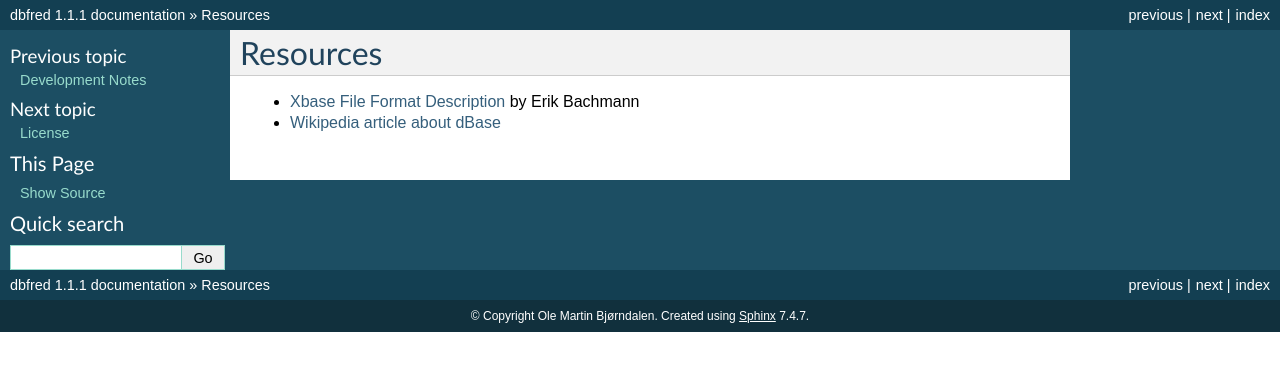
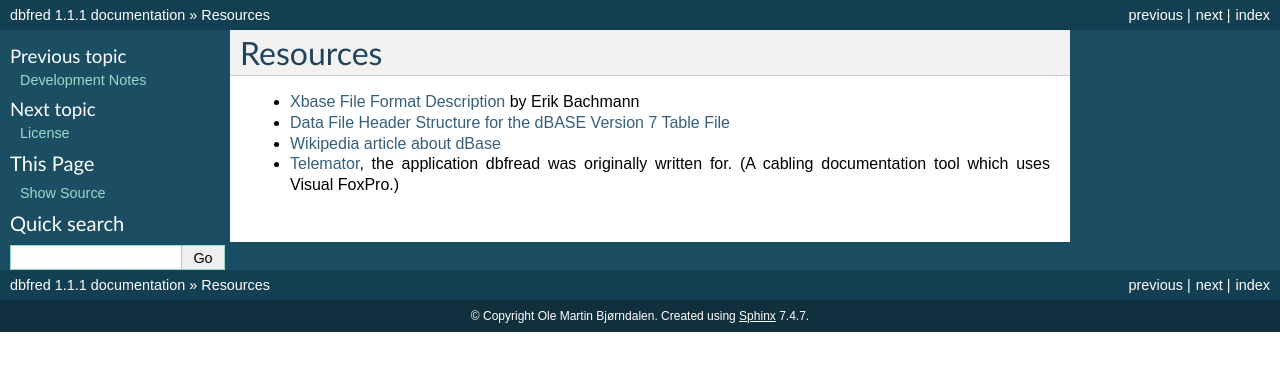
Before and after one commit to olemb/dbfread, a Sphinx documentation site: the page built from docs/resources.rst, in a window 1280 px wide. Shown: the top 371 px of the page. Built offline with Sphinx 7.4.7, drawn with Linux system fonts in a browser that asks for light colours.

Commit message:
Updated resources.

```diff
--- a/docs/resources.rst
+++ b/docs/resources.rst
@@ -4,4 +4,11 @@ Resources
 * `Xbase File Format Description
   <http://www.clicketyclick.dk/databases/xbase/format/index.html>`_ by Erik Bachmann
 
+* `Data File Header Structure for the dBASE Version 7 Table File
+  <http://www.dbase.com/Knowledgebase/INT/db7_file_fmt.htm>`_
+
 * `Wikipedia article about dBase <http://en.wikipedia.org/wiki/DBase>`_
+
+* `Telemator <http://www.mxdata.no/>`_, the application dbfread was
+  originally written for. (A cabling documentation tool which uses
+  Visual FoxPro.)
```
